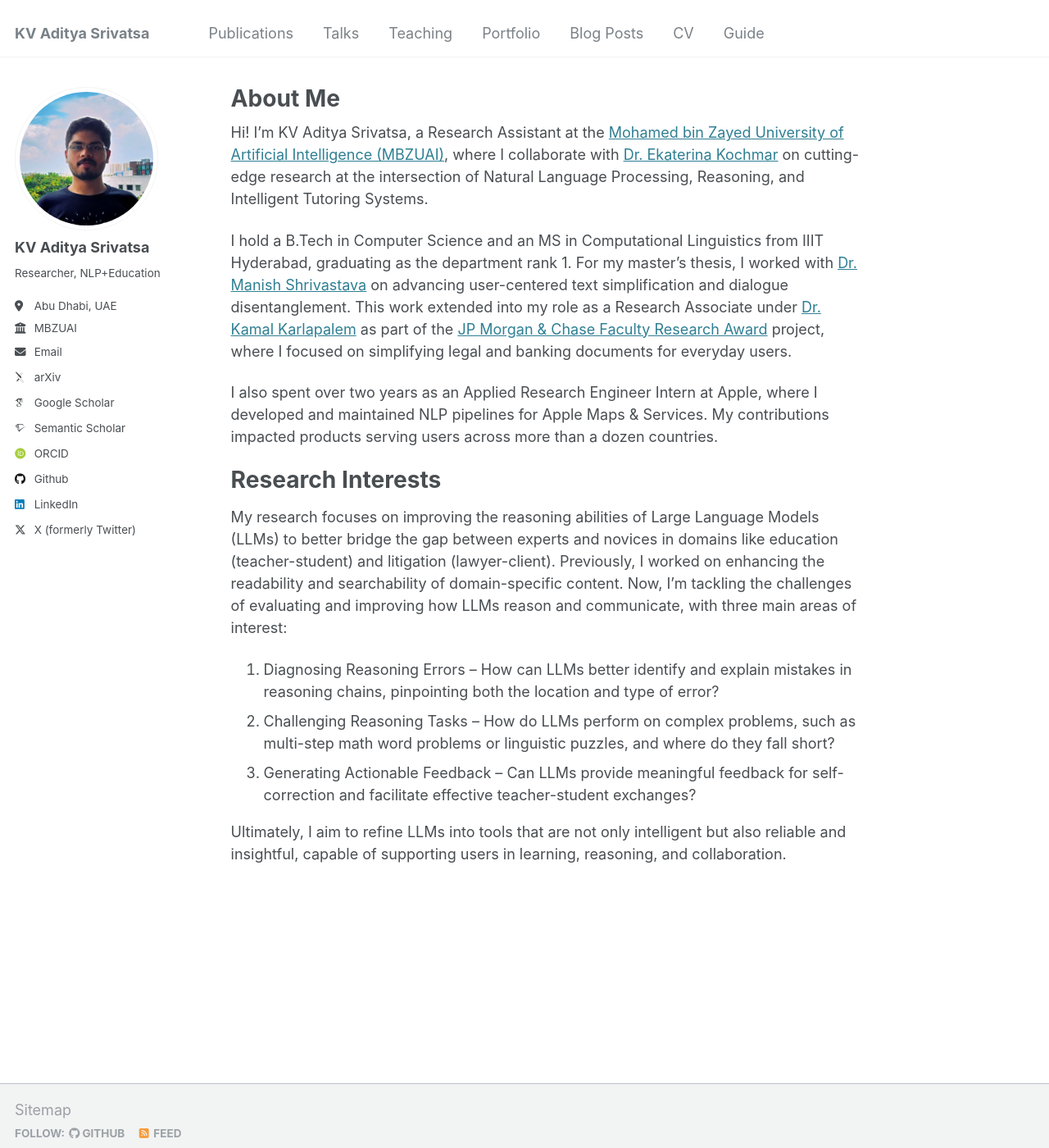
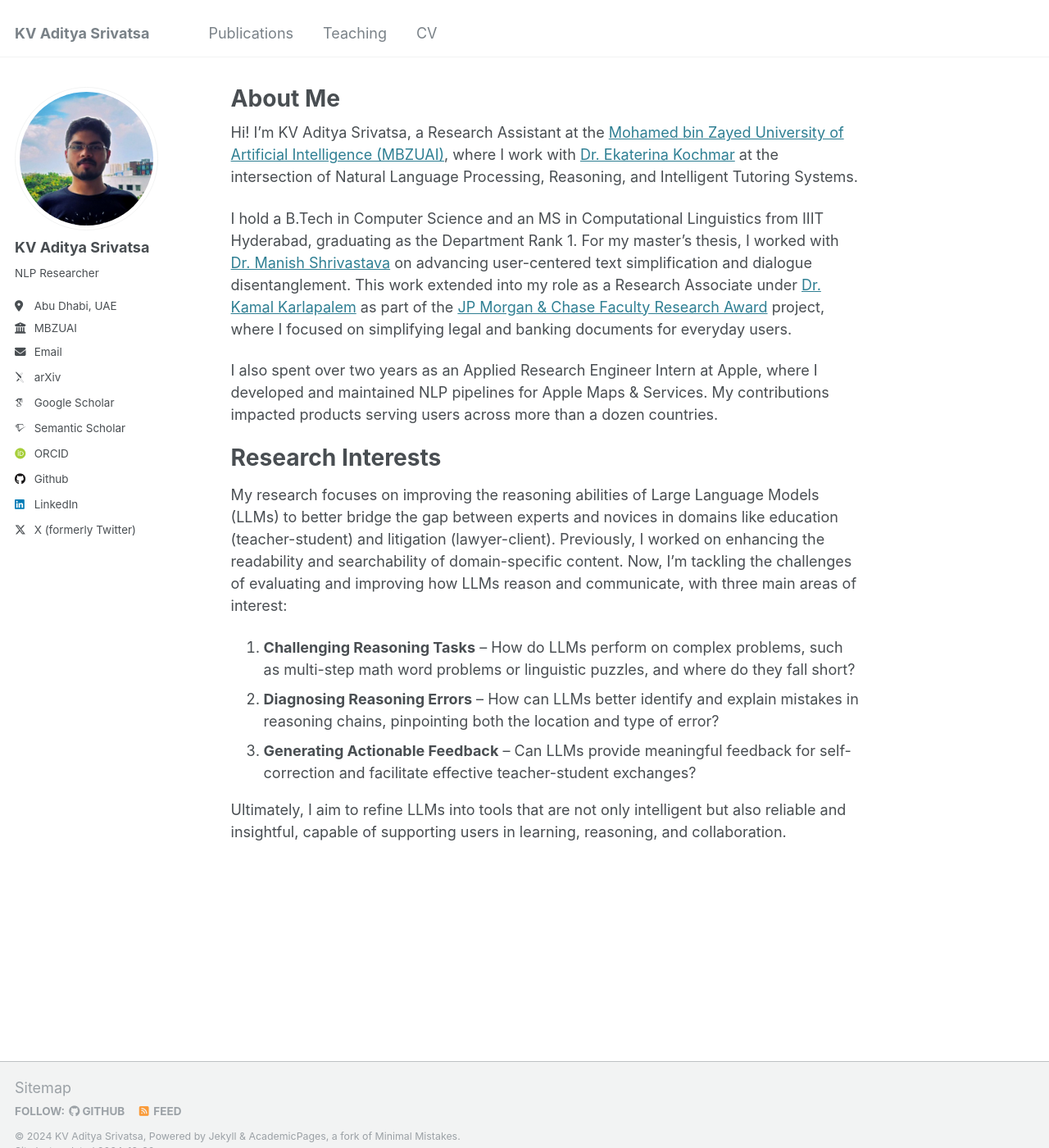
Before and after one commit to kvadityasrivatsa/kvadityasrivatsa.github.io, a Jekyll site: the page built from _pages/about.md, in a window 1280 px wide and 1400 px high. Shown: the whole window at 82% size. Built offline with Jekyll 4.4.1, drawn with Linux system fonts in a browser that asks for light colours; some web fonts are replaced.

Commit message:
profile update 2

```diff
--- a/_config.yml
+++ b/_config.yml
@@ -24,7 +24,7 @@ author:
   avatar           : "KV_Aditya_v1.jpg" #"profile.png"
   name             : "KV Aditya Srivatsa"
   pronouns         : # example: "she/her"
-  bio              : "Researcher, NLP+Education"
+  bio              : "NLP Researcher"
   location         : "Abu Dhabi, UAE"
   employer         : "MBZUAI"
   uri              : # URL
--- a/_pages/about.md
+++ b/_pages/about.md
@@ -7,9 +7,9 @@ redirect_from:
   - /about.html
 ---
 
-Hi! I’m KV Aditya Srivatsa, a Research Assistant at the [Mohamed bin Zayed University of Artificial Intelligence (MBZUAI)](https://mbzuai.ac.ae/), where I collaborate with [Dr. Ekaterina Kochmar](https://ekochmar.github.io/about/) on cutting-edge research at the intersection of Natural Language Processing, Reasoning, and Intelligent Tutoring Systems.
+Hi! I’m KV Aditya Srivatsa, a Research Assistant at the [Mohamed bin Zayed University of Artificial Intelligence (MBZUAI)](https://mbzuai.ac.ae/), where I work with [Dr. Ekaterina Kochmar](https://ekochmar.github.io/about/) at the intersection of Natural Language Processing, Reasoning, and Intelligent Tutoring Systems.
 
-I hold a B.Tech in Computer Science and an MS in Computational Linguistics from IIIT Hyderabad, graduating as the department rank 1. For my master’s thesis, I worked with [Dr. Manish Shrivastava](https://scholar.google.co.in/citations?user=sIvMnGQAAAAJ&hl=en) on advancing user-centered text simplification and dialogue disentanglement. This work extended into my role as a Research Associate under [Dr. Kamal Karlapalem](https://scholar.google.com/citations?user=KJR00_sAAAAJ&hl=en) as part of the [JP Morgan & Chase Faculty Research Award](https://www.jpmorgan.com/technology/artificial-intelligence/research-awards/faculty-research-awards-2021) project, where I focused on simplifying legal and banking documents for everyday users.
+I hold a B.Tech in Computer Science and an MS in Computational Linguistics from IIIT Hyderabad, graduating as the Department Rank 1. For my master’s thesis, I worked with [Dr. Manish Shrivastava](https://scholar.google.co.in/citations?user=sIvMnGQAAAAJ&hl=en) on advancing user-centered text simplification and dialogue disentanglement. This work extended into my role as a Research Associate under [Dr. Kamal Karlapalem](https://scholar.google.com/citations?user=KJR00_sAAAAJ&hl=en) as part of the [JP Morgan & Chase Faculty Research Award](https://www.jpmorgan.com/technology/artificial-intelligence/research-awards/faculty-research-awards-2021) project, where I focused on simplifying legal and banking documents for everyday users.
 
 I also spent over two years as an Applied Research Engineer Intern at Apple, where I developed and maintained NLP pipelines for Apple Maps & Services. My contributions impacted products serving users across more than a dozen countries.
 
@@ -17,9 +17,9 @@ Research Interests
 ======
 My research focuses on improving the reasoning abilities of Large Language Models (LLMs) to better bridge the gap between experts and novices in domains like education (teacher-student) and litigation (lawyer-client). Previously, I worked on enhancing the readability and searchability of domain-specific content. Now, I’m tackling the challenges of evaluating and improving how LLMs reason and communicate, with three main areas of interest:
 
-  1. Diagnosing Reasoning Errors – How can LLMs better identify and explain mistakes in reasoning chains, pinpointing both the location and type of error?
-  1. Challenging Reasoning Tasks – How do LLMs perform on complex problems, such as multi-step math word problems or linguistic puzzles, and where do they fall short?
-  1. Generating Actionable Feedback – Can LLMs provide meaningful feedback for self-correction and facilitate effective teacher-student exchanges?
+  1. **Challenging Reasoning Tasks** – How do LLMs perform on complex problems, such as multi-step math word problems or linguistic puzzles, and where do they fall short?
+  1. **Diagnosing Reasoning Errors** – How can LLMs better identify and explain mistakes in reasoning chains, pinpointing both the location and type of error?
+  1. **Generating Actionable Feedback** – Can LLMs provide meaningful feedback for self-correction and facilitate effective teacher-student exchanges?
 
 Ultimately, I aim to refine LLMs into tools that are not only intelligent but also reliable and insightful, capable of supporting users in learning, reasoning, and collaboration.
 
```
Also changed, not shown: _data/navigation.yml (+8 -8 lines).
